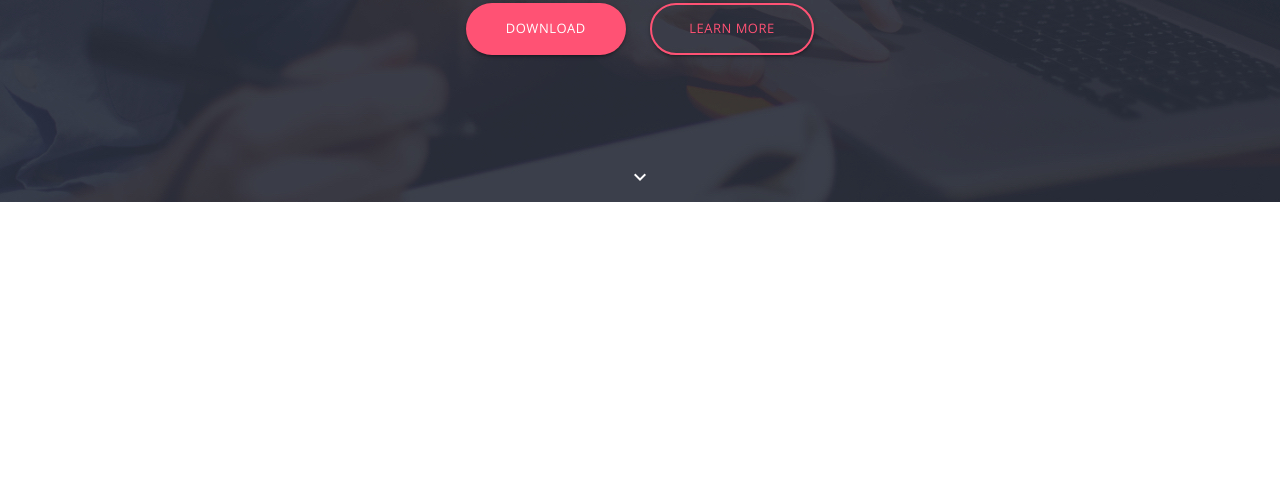
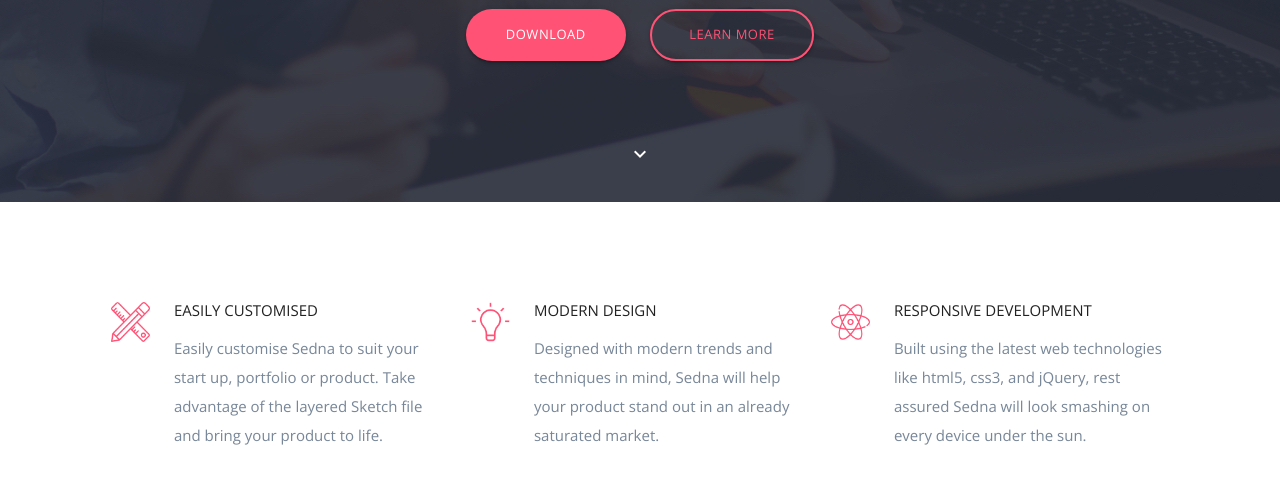
Before and after one commit to Andresito22/Sedna-Materialize, a plain HTML site: page index.html in a window 1280 px wide. Shown: the part 498-1002 px from the top of the page. Before the commit the page ends 800 px from the top, so only its background shows below. Drawn offline with nearby package versions, Linux system fonts and the light colour scheme.

Commit message:
3 cambios

```diff
--- a/css/main.css
+++ b/css/main.css
@@ -29,6 +29,7 @@ header{
 .brand-logo{
     width: 99px;
     height: 19px;
+    position: relative !important;
 }
 nav ul li  a {
     font-size: 13px;
@@ -106,5 +107,78 @@ h1{
 
 .flecha{
     color: white;
-    padding-top: 90px;
+    padding-top: 70px;
+    animation: efect 900ms alternate infinite linear;
 }
+
+@keyframes efect {
+    0% { transform: translateY(0px);}
+    50% { transform: translateY(-10px);}
+    100% { transform: translateY(0px);}
+}
+
+.contenedor2{
+    position: relative;
+    top: 100px;
+}
+.img {
+   width: 38.75px;
+   height: 40px;
+   font-weight: 400;
+
+}
+.intro-icon, .intro-content{
+    display: inline-block;
+}
+.intro-content{
+    width: 80%;
+}
+.intro-icon{
+    vertical-align: top;
+    padding-right: 20px;
+}
+
+h5{
+    margin: 0;
+    font-size: 15px;
+    font-weight: 500;
+}
+
+p{
+    font-size: 15px;
+    line-height: 29px;
+    color: rgba(28,54,83,.6);
+    padding-bottom: 20px;
+}
+
+.contenedor3{
+    background-color:#F3F4F8;
+}
+
+.ipad{
+    width: 706px;
+    height: 1002px;
+    background: url(../img/ipad-device.png) center center no-repeat;
+    z-index: 1;
+
+    left: -200px;
+}
+
+@media only screen and (max-width: 991px){
+    .intro-content{
+        width: 75%;
+    }
+
+    .flecha{
+        padding-top: 20px;
+    }
+    .botones{
+        top:20px;
+    }
+}
+
+@media only screen and (max-width: 1200px){
+    .intro-content{
+        width: 70%;
+    }
+}
--- a/index.html
+++ b/index.html
@@ -42,24 +42,48 @@
             </div>
         </div>
         <div class="row">
+
             <div class="col s12 botones">
+            <a href="#">
                 <i class="material-icons flecha"> keyboard_arrow_down </i>
+            </a>
             </div>
         </div>
     </header>
 </section>
-<div class="row">
+    <div class="contenedor2">
+            <div class="row" style="padding:0 100px">
+                <div class="col s12 m12 l4">
+                <div class="intro-icon"><img class="img" src="assets/drawing.png"></div>
+                <div class="intro-content">
+                    <h5 class="titulos">EASILY CUSTOMISED</h5>
+                <p>Easily customise Sedna to suit your start up, portfolio or product. Take advantage of the layered Sketch file and bring your product to life.</p>
+                </div>
+                </div>
+                <div class="col s12 m12 l4">
+                <div class="intro-icon">
+                    <img class="img left" src="assets/light-bulb.png">
+                </div>
+                <div class="intro-content">
+                    <h5 class="titulos"> MODERN DESIGN</h5>
+                    <p>Designed with modern trends and techniques in mind, Sedna will help your product stand out in an already saturated market.</p>
+                </div>
+                </div>
+                <div class="col s12 m12 l4">
+                <div class="intro-icon">
+                    <img class="img left" src="assets/atom.png">
+                </div>
+                <div class="intro-content">
+                    <h5 class="titulos">RESPONSIVE DEVELOPMENT</h5>
+                    <p>Built using the latest web technologies like html5, css3, and jQuery, rest assured Sedna will look smashing on every device under the sun.</p>
+                </div>
+    </div>
+  </div>
 
-    <div class="col s4">
-      <!-- Promo Content 1 goes here -->
-    </div>
-    <div class="col s4">
-      <!-- Promo Content 2 goes here -->
-    </div>
-    <div class="col s4">
-      <!-- Promo Content 3 goes here -->
-    </div>
-
+  <div class="row">
+      <div class="s12 m12 l6 contenedor3">
+        <img class="ipad" src="assets/ipad-device.png">
+      </div>
   </div>
 </body>
 </html>
```
Also changed, not shown: assets/atom.png (added), assets/drawing.png (added), assets/light-bulb.png (added).
